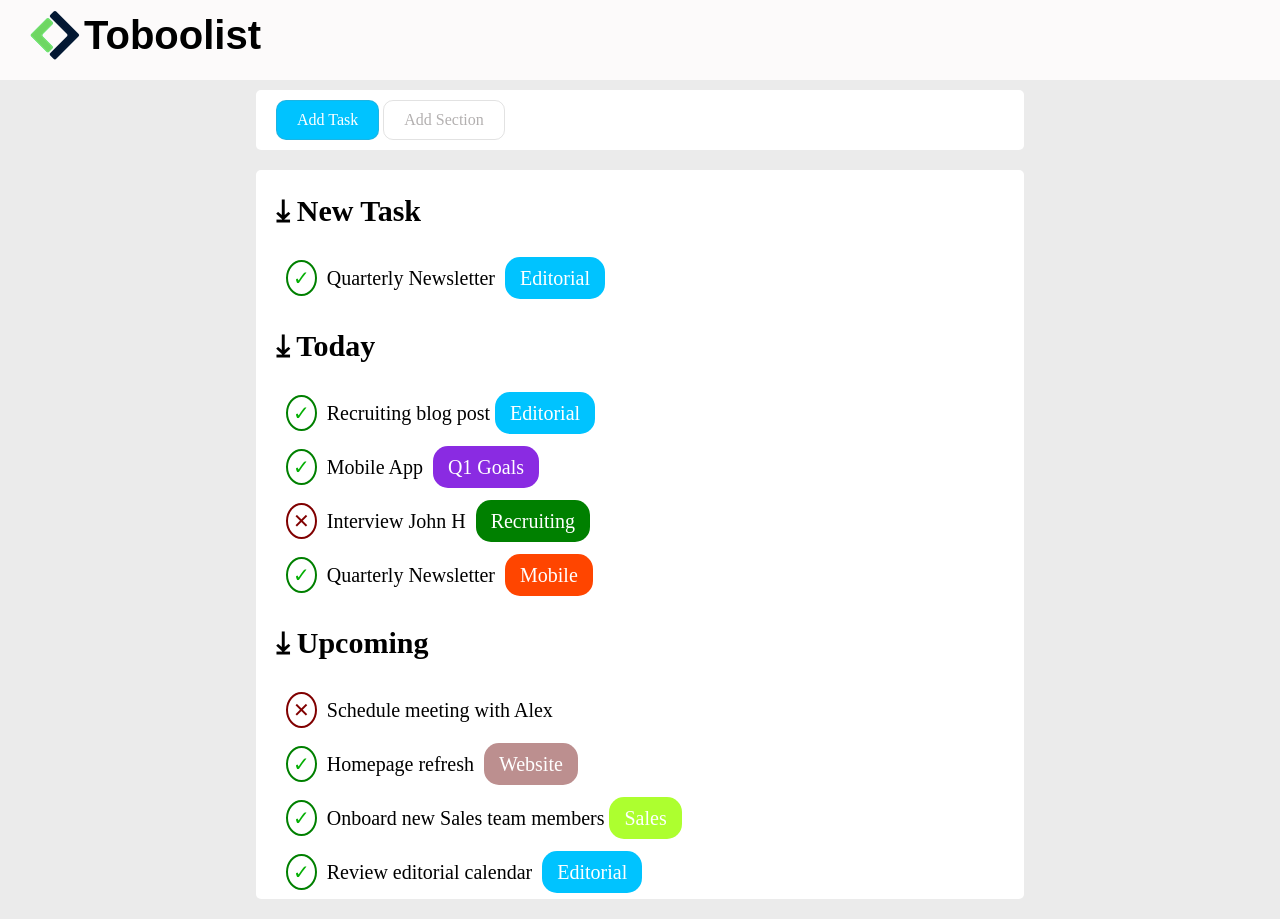
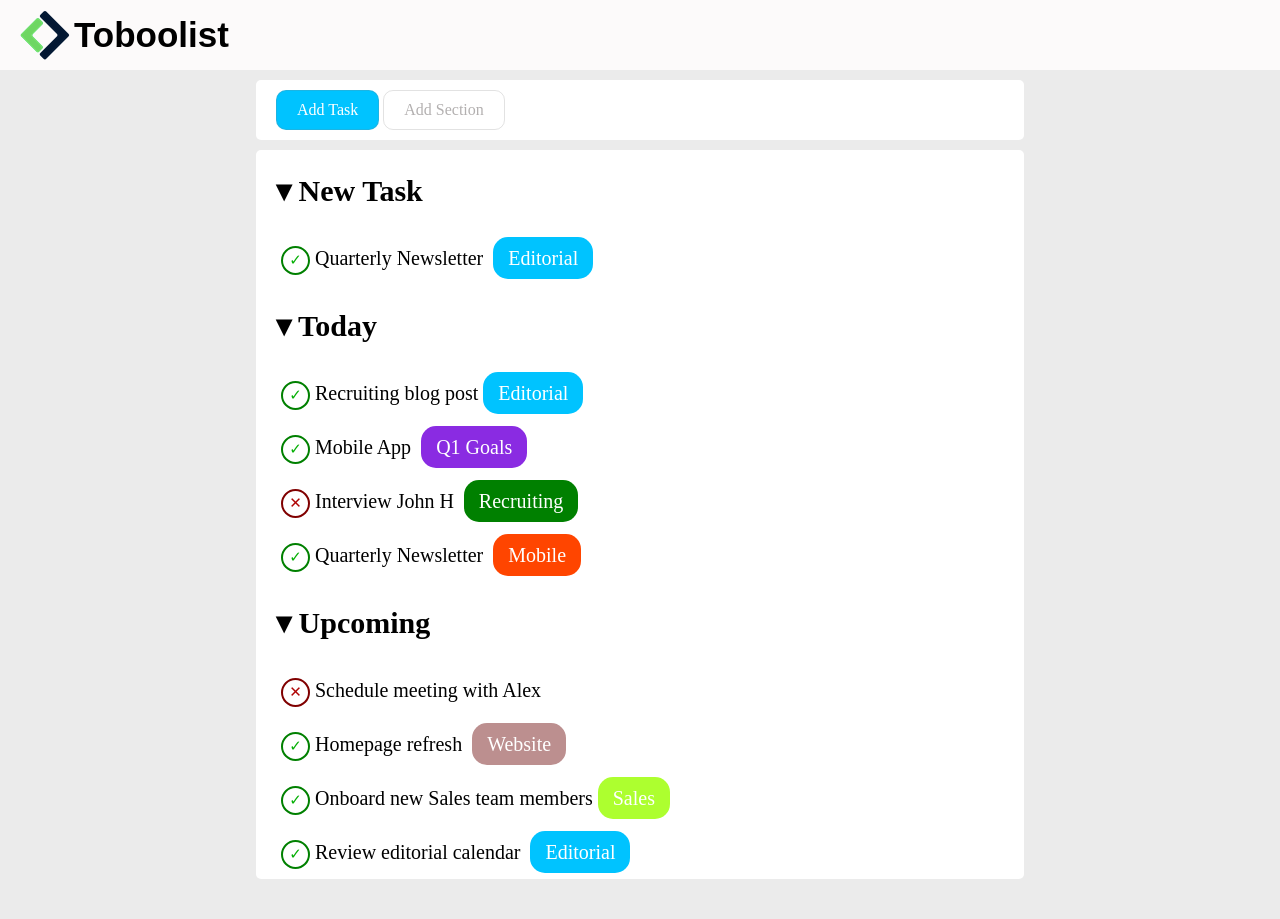
Before and after one commit to GioCri01/html-css-toboolist, a plain HTML site: page index.html in a window 1280 px wide. After the commit the page ends 879 px from the top, so only its background shows below. Drawn offline with Linux system fonts and the light colour scheme.

Commit message:
Fix errori css header, fix errori main con aggiunta liste

```diff
--- a/css/style.css
+++ b/css/style.css
@@ -10,29 +10,32 @@ body{
   background-color: rgb(158, 157, 157,0.2);
 }
 
+ul{
+  list-style: none;
+}
 
 
 /*HEADER*/
 
- .banner {
-  height: 80px;
-  background-color: rgb(252, 250, 250);
-  padding: 10px;
+ header {
+    background-color: rgb(252, 250, 250);
+  padding: 10px 20px;
+ }
 
-}
 
-.banner img{
 
-  vertical-align: middle;
-   margin-left: 20px;
+ header img{
+   vertical-align: middle;
 
-}
+ }
+
+
 
 .text{
   font-family: Arial, Helvetica, sans-serif;
-  font-size: 40px;
-  display: inline;
+  font-size: 35px;
   vertical-align: middle;
+
   font-weight: bold;
 
 
@@ -45,12 +48,12 @@ body{
   .container{
     width: 60%;
     margin: 0 auto;
+     border-radius: 5px;
+    background-color: white;
 
-    border-radius: 5px;
-    background-color: white;
-    margin-top: 5px;
-    margin-bottom: 20px;
-  }
+   }
+
+
 
   /*button*/
   .add-button{
@@ -65,7 +68,8 @@ body{
     font-family: 'Times New Roman', Times, serif;
     font-size: 16px;
     border: 1px solid rgba(128, 128, 128, 0.226);
-    height: 40px;;}
+    height: 40px;
+    cursor: pointer;}
 
     #type1{
       background-color: rgb(0, 195, 255);
@@ -84,13 +88,13 @@ body{
       font-weight: bold;
     }
     .main-title::before{
-      content: "\02913";
+      content: "\25BE";
     }
 
 
 
     .second-title{
-      display: block;
+
       font-size: 20px;
       font-family: 'Times New Roman', Times, serif;
     }
@@ -100,8 +104,14 @@ body{
       color: rgb(4, 175, 4);
       border-radius: 50%;
       border: 2px solid green;
+      display: inline-block;
+      width: 15px;
+      height: 15px;
+      text-align: center;
+      line-height: 15px;
+      font-size: 15px;
       padding: 5px;
-      margin: 10px;
+      margin: 5px;
     }
 
 
@@ -124,11 +134,18 @@ body{
 
     .special-item::before{
       content: "\02715";
-      color: rgb(128, 0, 0);
+      color: rgb(175, 4, 4);
       border-radius: 50%;
       border: 2px solid rgb(128, 0, 0);
+      display: inline-block;
+      width: 15px;
+      height: 15px;
+      text-align: center;
+      line-height: 15px;
+      font-size: 15px;
       padding: 5px;
-      margin: 10px;
+      margin: 5px;
+
     }
 
     /*bg-color special-text*/
--- a/index.html
+++ b/index.html
@@ -9,20 +9,17 @@
 </head>
 <body>
 <!--Inizio Header-->
+
   <header>
 
-      <div class="banner">
-
      <img src="img/Logo.png" alt="Logo">
-        <div class="text">
-          <strong>Toboolist</strong>
-
-        </div>
-
-      </div>
+        <span class="text">Toboolist</span>
 
   </header>
+
+
  <!--Fine header-->
+
 
   <!--Inizi Main-->
 
@@ -36,52 +33,93 @@
       </section>
     </div>
   <!--Inizio sezione task-->
-
+    <!--NEW TASK-->
     <div class="container">
       <section class="task-container">
-
+        <ul>
+          <li>
             <span class="main-title">  New Task</span>
-
-          <span class="second-title">Quarterly Newsletter <span  class="special-text">Editorial</span> </span>
-
+          </li>
+              <li>
+                <ul>
+                  <li> <span class="second-title">Quarterly Newsletter <span  class="special-text">Editorial</span> </span></li>
+                </ul>
+          </li>
+        </ul>
 
       </section>
 
+
+
+
+        <!--TODAY-->
       <section class="task-container">
-
+          <ul>
+            <li>
                <span class="main-title">  Today</span>
-
+            </li>
+            <li>
+              <ul>
+                <li>
                   <span class="second-title">Recruiting blog post<span  class="special-text" >Editorial</span> </span>
-
+                </li>
+                <li>
                   <span class="second-title">Mobile App  <span  class="special-text" id="bg-color1">Q1 Goals</span> </span>
-
+                </li>
+                <li>
                   <span class="second-title special-item ">Interview John H
                     <span  class="special-text" id="bg-color2" >Recruiting</span> </span>
 
+                </li>
+                <li>
                   <span class="second-title" >Quarterly Newsletter <span  class="special-text" id="bg-color3">Mobile</span> </span>
-
+                </li>
+              </ul>
+            </li>
+          </ul>
 
       </section>
 
+
+      <!--UPCOMING-->
       <section class="task-container">
-
+        <ul>
+          <li>
              <span class="main-title"> Upcoming</span>
-
+          </li>
+          <li>
+            <ul>
+              <li>
                 <span class="second-title special-item ">Schedule meeting with Alex </span>
-
+              </li>
+              <li>
                 <span class="second-title">Homepage refresh  <span  class="special-text" id="bg-color4">Website</span> </span>
-
+              </li>
+              <li>
                 <span class="second-title">Onboard new Sales team members<span  class="special-text" id="bg-color5">Sales</span> </span>
-
+              </li>
+              <li>
                 <span class="second-title">Review editorial calendar <span  class="special-text">Editorial</span> </span>
-
+              </li>
+            </ul>
+          </li>
+        </ul>
 
 
       </section>
 
 
 
+
+
+
+
+
+
+
+
     </div>
+
    <!--Fine sezione task-->
 
   </main>
```
Lines whose indentation alone changed are shown as unchanged.
